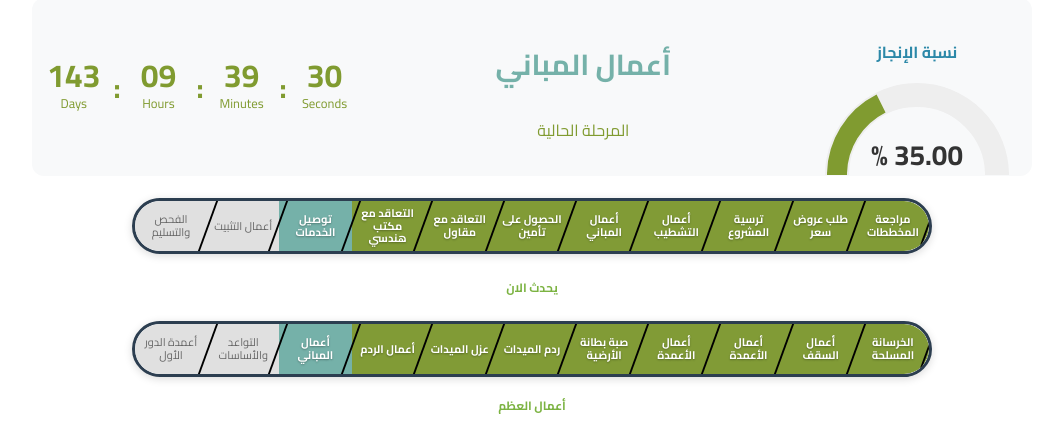
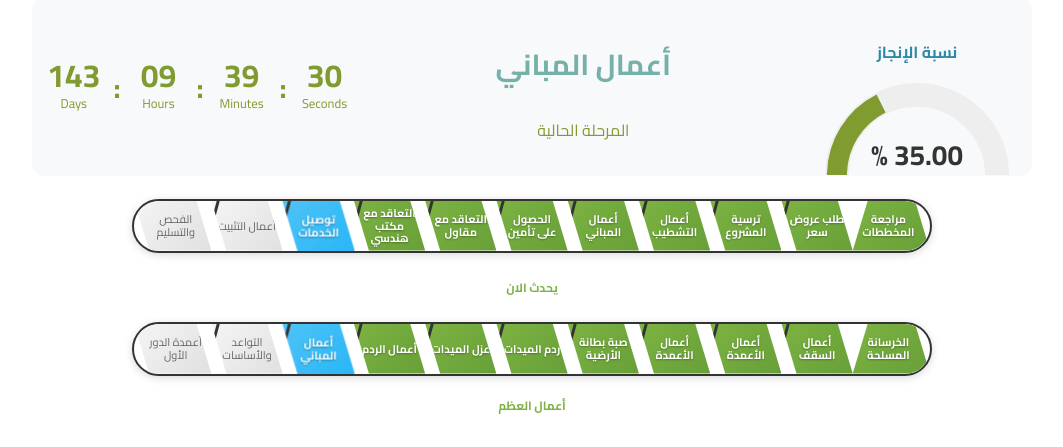
Before and after one commit to abdalwely/ymosq2, a website: page index.html in a window 1280 px wide. Shown: the part 845-1292 px from the top of the page, without its empty margins (108-1171 px from the left). Drawn offline with Linux system fonts and the light colour scheme.

Commit message:
إصلاح شكل الشرائط وإضافة تأثيرات التمرير

```diff
--- a/style.css
+++ b/style.css
@@ -268,12 +268,13 @@ body {
   display: flex;
   align-items: stretch;
   height: 50px;
-  border: 3px solid #2c3e50;
+  border: 2px solid #333;
   border-radius: 30px;
   overflow: hidden;
-  background: #f8f9fa;
+  background: #fff;
   box-shadow: 0 2px 8px rgba(0,0,0,0.15);
   width: 100%;
+  position: relative;
 }
 
 .timeline-item {
@@ -291,59 +292,115 @@ body {
   min-width: 0;
   word-wrap: break-word;
   hyphens: auto;
+  transition: all 0.3s ease;
+  cursor: pointer;
+  z-index: 2;
 }
 
-.timeline-item:after {
+/* الفواصل المائلة بين العناصر */
+.timeline-item:not(:last-child)::after {
   content: '';
   position: absolute;
-  right: 0;
-  top: 0;
-  bottom: 0;
-  width: 2px;
-  background: #000;
-  transform: skewX(-20deg);
-  transform-origin: center;
-  z-index: 1;
+  left: -1px;
+  top: -2px;
+  bottom: -2px;
+  width: 3px;
+  background: #333;
+  transform: skewX(-15deg);
+  z-index: 3;
 }
 
 .timeline-item:first-child {
   border-top-right-radius: 25px;
   border-bottom-right-radius: 25px;
+  padding-right: 12px;
 }
 
 .timeline-item:last-child {
   border-top-left-radius: 25px;
   border-bottom-left-radius: 25px;
-}
-
-.timeline-item:last-child:after {
-  right: -2px;
+  padding-left: 12px;
 }
 
 /* حالات العناصر */
 .timeline-item.completed {
-  background: #819b36;
+  background: linear-gradient(135deg, #7cb342 0%, #689f38 100%);
   color: white;
   font-weight: 700;
   text-shadow: 0 1px 2px rgba(0,0,0,0.3);
+  clip-path: polygon(0 0, calc(100% - 15px) 0, 100% 100%, 15px 100%);
 }
 
+.timeline-item.completed:first-child {
+  clip-path: polygon(15px 0, calc(100% - 15px) 0, 100% 100%, 0 100%);
+  border-top-right-radius: 25px;
+  border-bottom-right-radius: 25px;
+}
+
+.timeline-item.completed:last-child {
+  clip-path: polygon(0 0, calc(100% - 15px) 0, 100% 100%, 15px 100%);
+  border-top-left-radius: 25px;
+  border-bottom-left-radius: 25px;
+}
 .timeline-item.current {
-  background: #75b1a9;
+  background: linear-gradient(135deg, #4fc3f7 0%, #29b6f6 100%);
   color: white;
   font-weight: 700;
   text-shadow: 0 1px 2px rgba(0,0,0,0.3);
-  position: relative;
+  clip-path: polygon(0 0, calc(100% - 15px) 0, 100% 100%, 15px 100%);
+  animation: pulse 2s infinite;
+}
+
+.timeline-item.current:first-child {
+  clip-path: polygon(15px 0, calc(100% - 15px) 0, 100% 100%, 0 100%);
+}
+
+.timeline-item.current:last-child {
+  clip-path: polygon(0 0, calc(100% - 15px) 0, 100% 100%, 15px 100%);
+}
+
+@keyframes pulse {
+  0%, 100% { transform: scale(1); }
+  50% { transform: scale(1.02); }
 }
 
 
-
 .timeline-item.pending {
-  background: #e0e0e0;
+  background: linear-gradient(135deg, #f5f5f5 0%, #e0e0e0 100%);
   color: #666;
   font-weight: 500;
+  clip-path: polygon(0 0, calc(100% - 15px) 0, 100% 100%, 15px 100%);
 }
 
+.timeline-item.pending:first-child {
+  clip-path: polygon(15px 0, calc(100% - 15px) 0, 100% 100%, 0 100%);
+}
+
+.timeline-item.pending:last-child {
+  clip-path: polygon(0 0, calc(100% - 15px) 0, 100% 100%, 15px 100%);
+}
+
+/* تأثيرات التمرير */
+.timeline-item:hover {
+  transform: scale(1.05) translateY(-2px);
+  z-index: 10;
+  box-shadow: 0 4px 12px rgba(0,0,0,0.2);
+}
+
+.timeline-item.completed:hover {
+  background: linear-gradient(135deg, #8bc34a 0%, #7cb342 100%);
+  filter: brightness(1.1);
+}
+
+.timeline-item.current:hover {
+  background: linear-gradient(135deg, #64b5f6 0%, #42a5f5 100%);
+  filter: brightness(1.1);
+}
+
+.timeline-item.pending:hover {
+  background: linear-gradient(135deg, #fafafa 0%, #f0f0f0 100%);
+  color: #333;
+}
 /* التسمية أسفل الشريط */
 .timeline-label {
   text-align: center;
@@ -362,6 +419,9 @@ body {
   .timeline-item {
     font-size: 9px;
     padding: 6px 4px;
+  }
+  .timeline-item:hover {
+    transform: scale(1.03) translateY(-1px);
   }
   .timeline-label {
     font-size: 10px;
@@ -393,6 +453,9 @@ body {
     font-size: 8px;
     padding: 4px 2px;
   }
+  .timeline-item:hover {
+    transform: scale(1.02) translateY(-1px);
+  }
   .sponsors {
     gap: 3px;
   }
```
